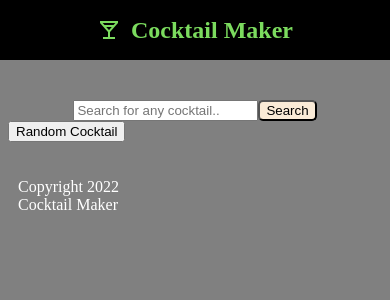
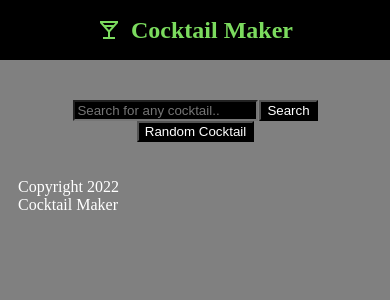
Before and after one commit to 91Pudge/Cocktail-Maker, a React (Create React App) app: page / in a window 390 px wide. Shown: the top 300 px of the page. Built offline with nearby package versions, Linux system fonts and the light colour scheme; a web font is replaced by a local one.

Commit message:
Fix: Adjust media query for 425px screens

```diff
--- a/src/components/css_files/Home.css
+++ b/src/components/css_files/Home.css
@@ -4,13 +4,6 @@ body {
 
 #form {
   margin-top: 100px;
-  display: flex;
-  justify-content: center;
-}
-
-#form button {
-  background-color: antiquewhite;
-  border-radius: 5px;
 }
 
 .display {
@@ -18,12 +11,11 @@ body {
   flex-wrap: wrap;
   justify-content: center;
   margin-top: 10px;
-  gap: 2px;
+  gap: 4px;
 }
 
-.cocktails {
+.wrapper {
   text-align: center;
-  flex: 0 0 45%;
 }
 
 img {
@@ -33,7 +25,17 @@ img {
 
 @media (max-width: 600px) {
   .display {
+    display: flex;
     flex-wrap: wrap;
+    justify-content: center;
+  }
+}
+
+@media (max-width: 425px) {
+  .display {
+    width: 390px;
+    /* display: flex;
+    flex-wrap: wrap; */
   }
 }
 
@@ -42,8 +44,21 @@ h2 {
   color: white;
 }
 
-.more-button button {
+#search,
+#form button,
+button {
   background-color: black;
   color: white;
+  margin-left: 1px;
+}
+
+.cocktail-card {
   border-radius: 10px;
+  background-color: black;
 }
+
+.modal-picture {
+  margin: auto;
+  display: block;
+  margin-bottom: 10px;
+}
```
